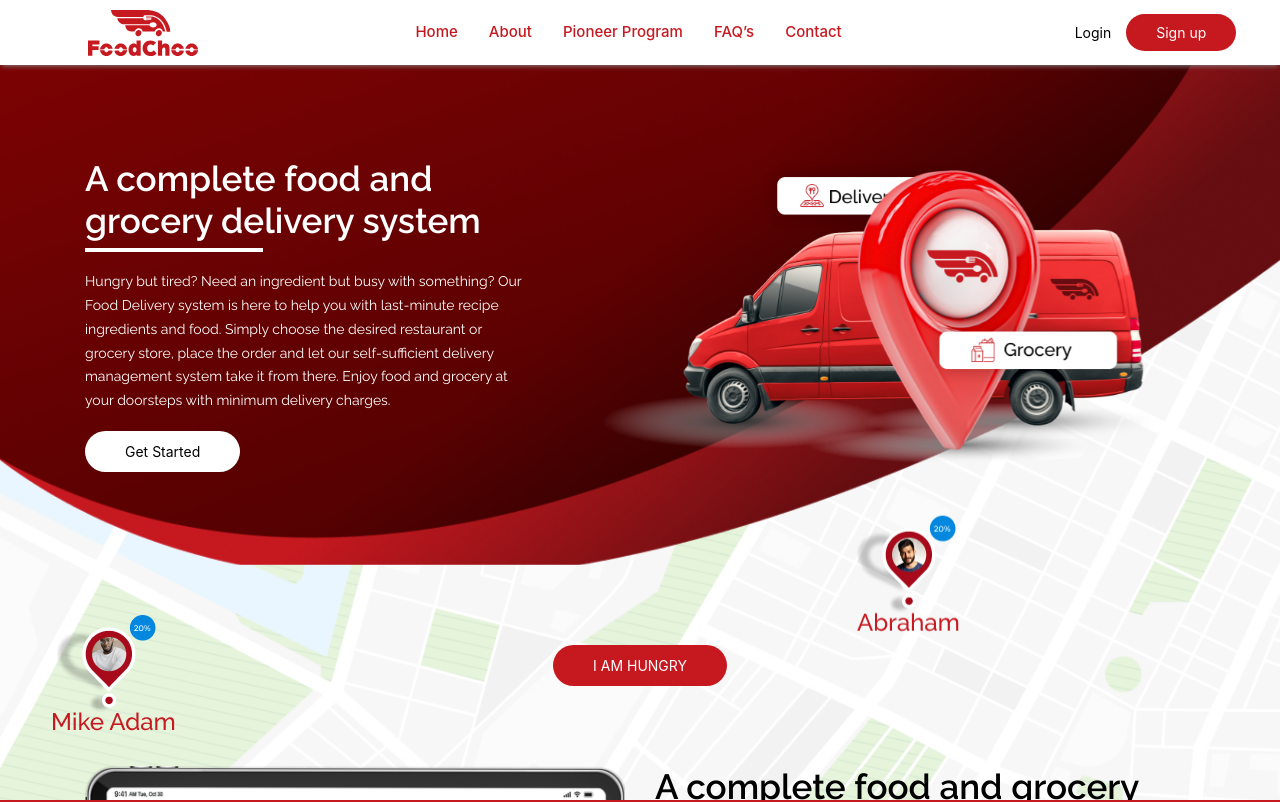
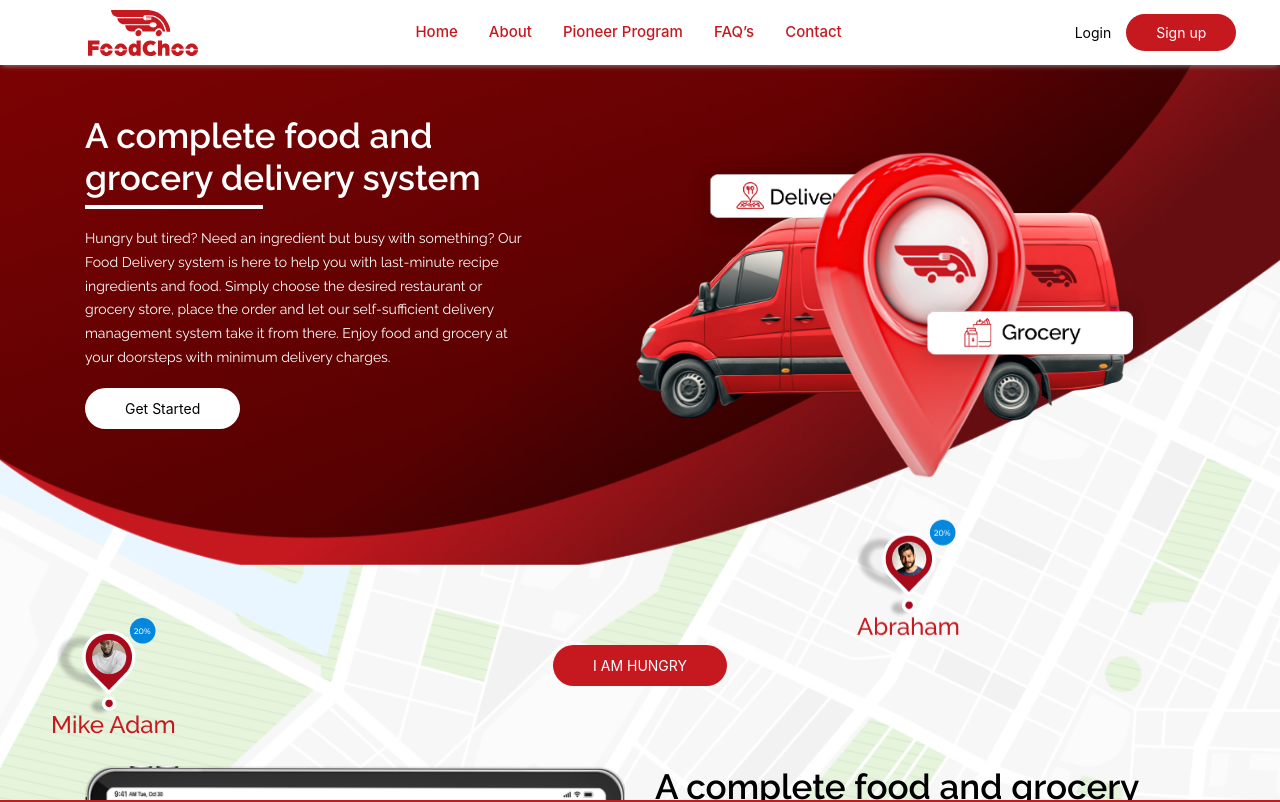
Before and after one commit to ahsankhan201010/foodchoo-nextjs, a Next.js app: page / in a window 1280 px wide. Shown: the top 802 px of the page. Built offline with nearby package versions, Linux system fonts and the light colour scheme; no server answers.

Commit message:
added animated svg

```diff
--- a/pages/index.js
+++ b/pages/index.js
@@ -14,6 +14,7 @@ import mapBg from "../assets/images/sample/map-background.png";
 import mokAppBg from "../assets/images/sample/mok-app-bg.png";
 import mikeLocationIcon from "../assets/images/icons/mike-location.png";
 import abrahamLocationIcon from "../assets/images/icons/abraham-location.png";
+import MainSVG from "../uiComponents/mainSVG/MainSVG";
 
 const Home = () => {
   const [foodMenuModal, setFoodMenuModal] = useState(false);
@@ -92,7 +93,7 @@ const Home = () => {
                 </Fade>
               </div>
               <div className="col-lg-7 food-van">
-                <img src={Section01.src} alt="van" />
+                <MainSVG />
               </div>
             </div>
           </div>
--- a/uiComponents/locationMarker/_LocationMarker.scss
+++ b/uiComponents/locationMarker/_LocationMarker.scss
@@ -1,6 +1,6 @@
 .location-mark {
   position: absolute;
-  animation: moveY infinite 3s;
+  animation: moveY infinite 8s;
   transition: $transition-light;
 
   &:nth-child(1) {
--- a/uiComponents/mainSVG/MainSVG.jsx
+++ b/uiComponents/mainSVG/MainSVG.jsx
@@ -1,15 +1,15 @@
 import style from "./MainSVG.module.css";
 const MainSVG = () => {
   return (
-    <div>
+    <div className={style.center_svg}>
       <svg
+        className={style.svg}
         id="svg"
         xmlns="http://www.w3.org/2000/svg"
         xmlnsXlink="http://www.w3.org/1999/xlink"
         width="660"
         height="400"
-        viewBox="0 0 660 400"
-      >
+        viewBox="0 0 660 400">
         <image
           id="Group_6817"
           data-name="Group 6817"
--- a/uiComponents/mainSVG/MainSVG.module.css
+++ b/uiComponents/mainSVG/MainSVG.module.css
@@ -3,15 +3,22 @@
   transform: translateX(-50px);
 }
 
+.center_svg {
+  display: flex;
+  justify-content: center;
+  align-items: center;
+}
+
+.svg {
+  width: calc(100% - 100px);
+}
 
 .grocery_sticker {
   animation: grocery 5s ease-in-out infinite;
-
 }
 
 .marker_sticker {
   animation: marker 3s ease-in-out infinite;
-
 }
 
 @keyframes delivery {
```
Lines whose indentation alone changed are shown as unchanged.
